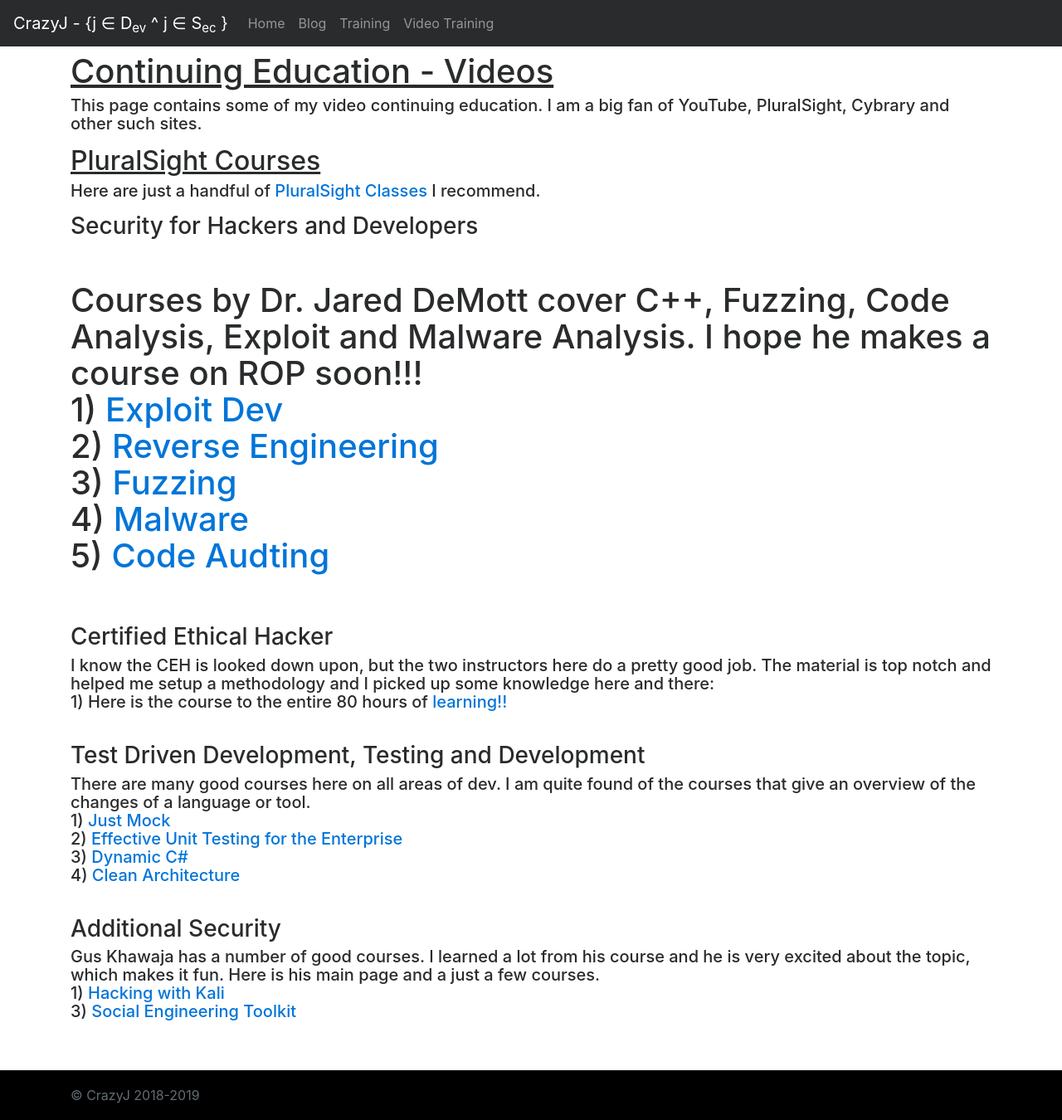
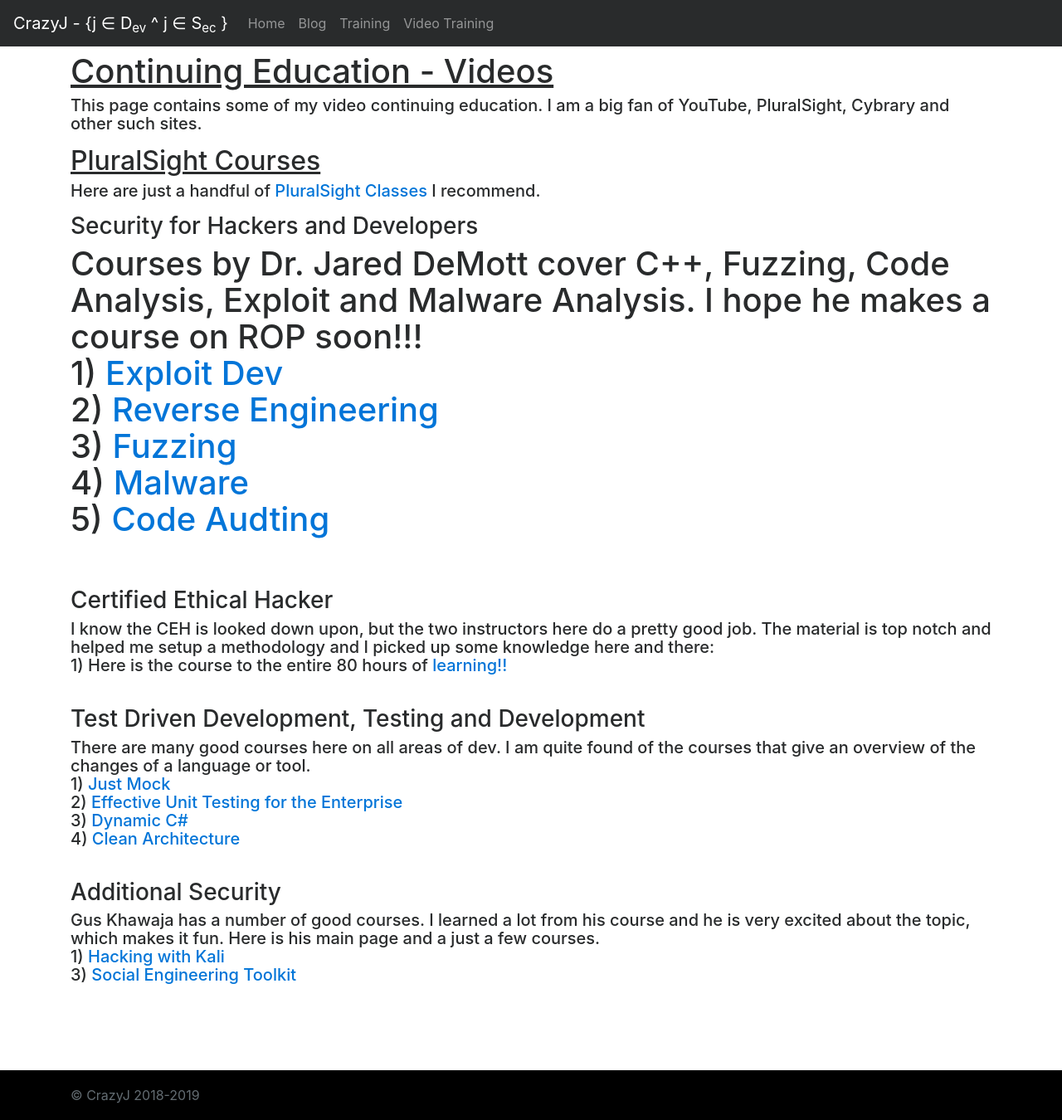
Before and after one commit to CrazyJ-Rod/CrazyJ-Rod.github.io, a Jekyll site: the page built from videotraining.html, in a window 1280 px wide and 1350 px high. Shown: the whole window at 83% size. Built offline with Jekyll 4.4.1, drawn with Linux system fonts in a browser that asks for light colours; nearby versions of some CDN libraries.

```diff
--- a/videotraining.html
+++ b/videotraining.html
@@ -13,7 +13,7 @@ title: CrazyJ &bull; Dev and Security
 <div >
 	<h2 style="text-decoration: underline;">PluralSight Courses</h2>
 	<p style="font-size:20px;">Here are just a handful of <a href="https://www.pluralsight.com">PluralSight Classes</a> I recommend.
-	<h3>Security for Hackers and Developers</h3><br />
+	<h3>Security for Hackers and Developers</h3>
 	Courses by Dr. Jared DeMott cover C++, Fuzzing, Code Analysis, Exploit and Malware Analysis. I hope he makes a course on ROP soon!!!<br />
 	1) <a href="https://app.pluralsight.com/library/courses/exploit-development-security-hackers-developers">Exploit Dev</a><br/>
 	2) <a href="https://app.pluralsight.com/library/courses/reverse-engineering-security-hackers-developers">Reverse Engineering</a><br />
```
